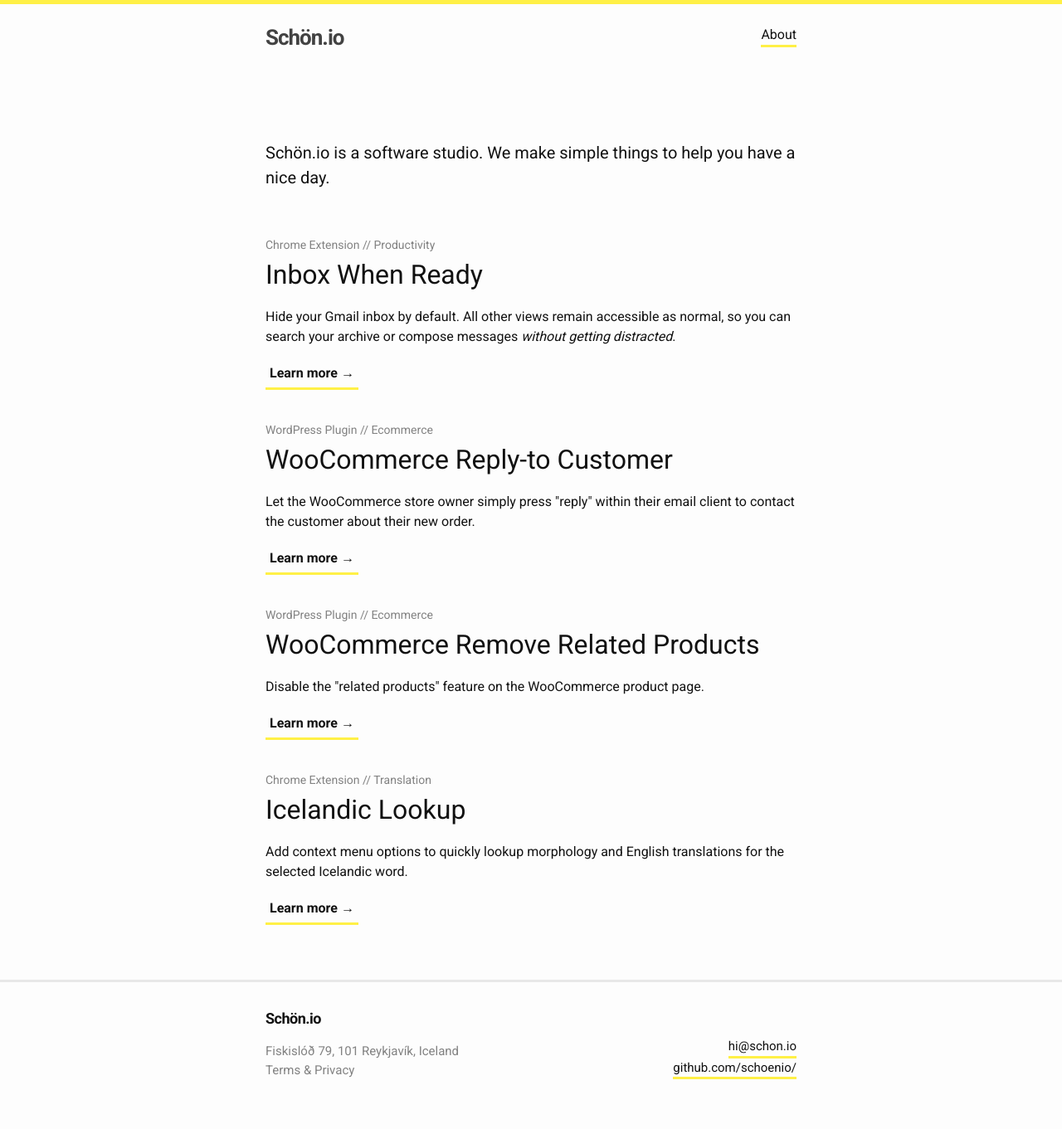
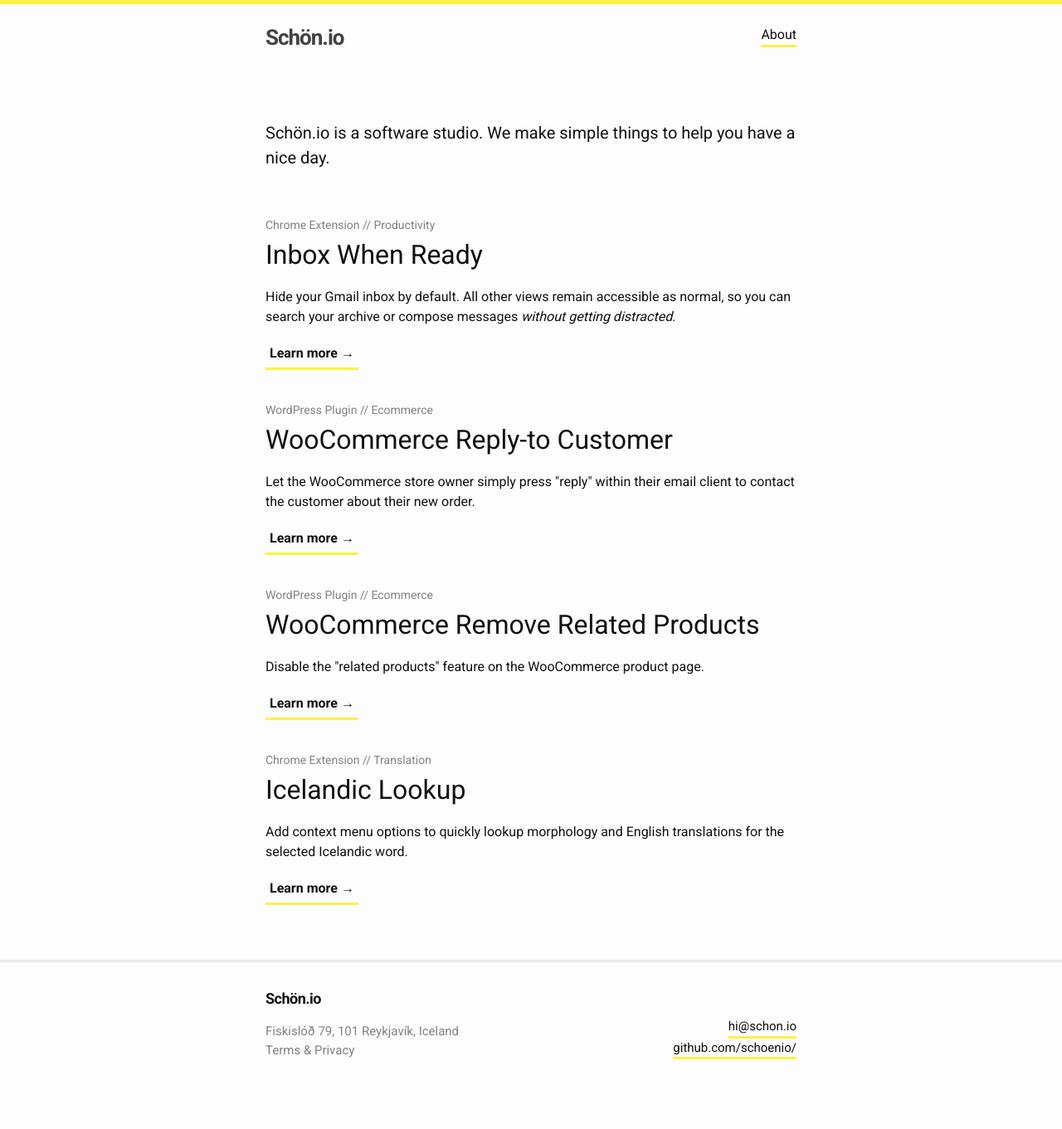
Before and after one commit to schoenio/schoenio.github.io, a Jekyll site: the page built from index.html, in a window 1280 px wide. Shown: the whole page at 83% size. Built offline with Jekyll 4.4.1, drawn with Linux system fonts in a browser that asks for light colours; comment, search, counter and statistics services are not loaded; after the commit the page ends 1337 px from its top, so only the background shows below that.

Commit message:
Reduce vertical space on homepage intro text
Signed-off-by: Peter Hartree <web@peterhartree.co.uk>

```diff
--- a/_sass/_layout.scss
+++ b/_sass/_layout.scss
@@ -108,6 +108,9 @@
     }
 }
 
+.home {
+    margin-top: -24px;
+}
 
 /**
  * Site footer
```
